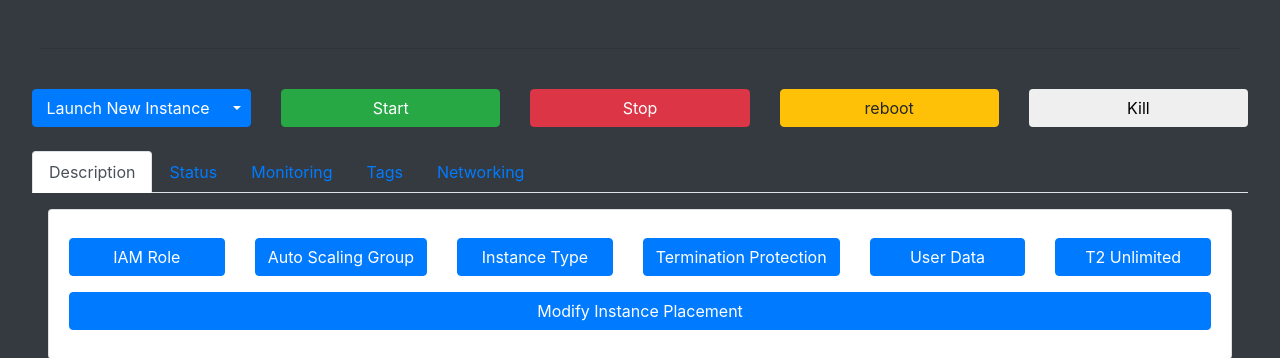
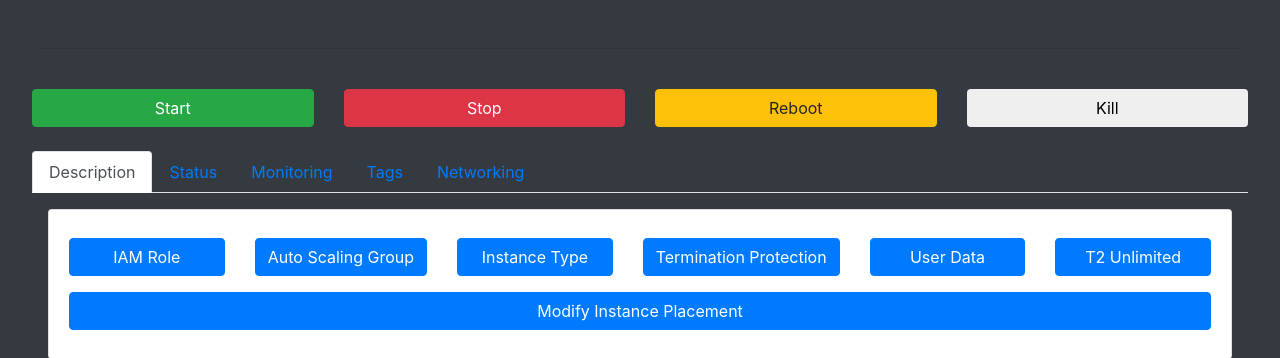
Before and after one commit to Nandoascal/AWS-Wrapper, a Flask app: template AWSWrapper/templates/EC2/instance.html in a window 1280 px wide. Shown: the part 104-462 px from the top of the page. Run offline with Flask 2, Linux system fonts and the light colour scheme; the template is opened without the code that fills it, so the values that code supplies are empty; some libraries are stand-ins or nearby versions.

Commit message:
Create Instance fix

```diff
--- a/AWSWrapper/__init__.py
+++ b/AWSWrapper/__init__.py
@@ -37,8 +37,9 @@ def setModifyInstance(instance_id=None):
     return jsonify({"result": "success"})
 
 
-@app.route("/setNewInstance/<instance_id>", methods=['POST'])
-def setNewInstance(instance_id=None):
+@app.route("/setNewInstance/<image_id>", methods=['POST'])
+def setNewInstance(image_id):
+    Instances.Instances().launch_instance(image_id)
     return jsonify({"result": "success"})
 
 
--- /dev/null
+++ b/AWSWrapper/static/js/buttonAjax.js
@@ -0,0 +1,44 @@
+function buttonAjax(buttonElem, options, failOnly) {
+    if (failOnly === undefined) {
+        failOnly = false;
+    }
+
+    // Get original html and click events
+    var html = buttonElem.html();
+
+    // Disable button
+    buttonElem
+        .prop('disabled', true)
+        .css('pointer-events', 'none')
+        .css('cursor', 'not-allowed');
+
+    // Set spinner
+    var icons = buttonElem.find('i.fa');
+    if (icons.length > 0) {
+        // Set icon to spinner
+        var icon = $(icons[0]);
+        icon.removeClass('fa-*');
+        icon.addClass('fa-spinner fa-spin')
+    } else {
+        // Prepend spinner
+        buttonElem.html('<i class="fa fa-spinner fa-spin"></i>&nbsp;' + html);
+    }
+
+    var disableFunc = function () {
+        // Reset original html
+        buttonElem.html(html);
+
+        // Enable button
+        buttonElem
+            .css('pointer-events', '')
+            .prop('disabled', false)
+            .css('cursor', '');
+    };
+
+    // Send AJAX
+    if (failOnly === true) {
+        return $.ajax(options).always(fail);
+    } else {
+        return $.ajax(options).always(disableFunc);
+    }
+}
--- a/AWSWrapper/static/js/requests.js
+++ b/AWSWrapper/static/js/requests.js
@@ -1,59 +1,11 @@
-function buttonAjax(buttonElem, options, failOnly) {
-    if (failOnly === undefined) {
-        failOnly = false;
-    }
-
-    // Get original html and click events
-    var html = buttonElem.html();
-
-    // Disable button
-    buttonElem
-        .prop('disabled', true)
-        .css('pointer-events', 'none')
-        .css('cursor', 'not-allowed');
-
-    // Set spinner
-    var icons = buttonElem.find('i.fa');
-    if (icons.length > 0) {
-        // Set icon to spinner
-        var icon = $(icons[0]);
-        icon.removeClass('fa-*');
-        icon.addClass('fa-spinner fa-spin')
-    } else {
-        // Prepend spinner
-        buttonElem.html('<i class="fa fa-spinner fa-spin"></i>&nbsp;' + html);
-    }
-
-    var disableFunc = function () {
-        // Reset original html
-        buttonElem.html(html);
-
-        // Enable button
-        buttonElem
-            .css('pointer-events', '')
-            .prop('disabled', false)
-            .css('cursor', '');
-    };
-
-    // Send AJAX
-    if (failOnly === true) {
-        return $.ajax(options).always(fail);
-    } else {
-        return $.ajax(options).always(disableFunc);
-    }
-}
-
 $(document).ready(function () {
     var instance = $('#my-data').data().name;
-    console.log(instance);
 
     $('#buttonIAMRole').click(function (e) {
         buttonAjax($(this), {
             method: "POST",
             url: "/setIAMRole/" + instance,
-            data: {
-
-            },
+            data: {},
             success: function (data, textStatus, request) {
 
             },
@@ -66,9 +18,7 @@ $(document).ready(function () {
         buttonAjax($(this), {
             method: "POST",
             url: "/setScaling/" + instance,
-            data: {
-
-            },
+            data: {},
             success: function (data, textStatus, request) {
 
             },
@@ -81,9 +31,7 @@ $(document).ready(function () {
         buttonAjax($(this), {
             method: "POST",
             url: "/setType/" + instance,
-            data: {
-
-            },
+            data: {},
             success: function (data, textStatus, request) {
 
             },
@@ -96,9 +44,7 @@ $(document).ready(function () {
         buttonAjax($(this), {
             method: "POST",
             url: "/setTermination/" + instance,
-            data: {
-
-            },
+            data: {},
             success: function (data, textStatus, request) {
 
             },
@@ -111,9 +57,7 @@ $(document).ready(function () {
         buttonAjax($(this), {
             method: "POST",
             url: "/setUserData/" + instance,
-            data: {
-
-            },
+            data: {},
             success: function (data, textStatus, request) {
 
             },
@@ -126,9 +70,7 @@ $(document).ready(function () {
         buttonAjax($(this), {
             method: "POST",
             url: "/setT2/" + instance,
-            data: {
-
-            },
+            data: {},
             success: function (data, textStatus, request) {
 
             },
@@ -141,9 +83,7 @@ $(document).ready(function () {
         buttonAjax($(this), {
             method: "POST",
             url: "/setModifyInstance/" + instance,
-            data: {
-
-            },
+            data: {},
             success: function (data, textStatus, request) {
 
             },
@@ -152,28 +92,12 @@ $(document).ready(function () {
             }
         });
     });
-    $('#buttonNewInstance').click(function (e) {
-             buttonAjax($(this), {
-            method: "POST",
-            url: "/setNewInstance/" + instance,
-            data: {
 
-            },
-            success: function (data, textStatus, request) {
-
-            },
-            error: function (data, textStatus, request) {
-
-            }
-        });
-    });
     $('#buttonStart').click(function (e) {
         buttonAjax($(this), {
             method: "POST",
             url: "/setStart/" + instance,
-            data: {
-
-            },
+            data: {},
             success: function (data, textStatus, request) {
 
             },
@@ -186,9 +110,7 @@ $(document).ready(function () {
         buttonAjax($(this), {
             method: "POST",
             url: "/setStop/" + instance,
-            data: {
-
-            },
+            data: {},
             success: function (data, textStatus, request) {
 
             },
@@ -201,9 +123,7 @@ $(document).ready(function () {
         buttonAjax($(this), {
             method: "POST",
             url: "/setReboot/" + instance,
-            data: {
-
-            },
+            data: {},
             success: function (data, textStatus, request) {
 
             },
@@ -216,9 +136,7 @@ $(document).ready(function () {
         buttonAjax($(this), {
             method: "POST",
             url: "/setKill/" + instance,
-            data: {
-
-            },
+            data: {},
             success: function (data, textStatus, request) {
 
             },
@@ -231,9 +149,7 @@ $(document).ready(function () {
         buttonAjax($(this), {
             method: "POST",
             url: "/setDownCreateImage/" + instance,
-            data: {
-
-            },
+            data: {},
             success: function (data, textStatus, request) {
 
             },
@@ -246,9 +162,7 @@ $(document).ready(function () {
         buttonAjax($(this), {
             method: "POST",
             url: "/setDownBundleInstance/" + instance,
-            data: {
-
-            },
+            data: {},
             success: function (data, textStatus, request) {
 
             },
--- a/AWSWrapper/templates/include/buttons.html
+++ b/AWSWrapper/templates/include/buttons.html
@@ -1,19 +1,4 @@
-<DOCTYPE html>
-<html>
-   <body>
 <div class="row">
-         <div class="col py-2">
-            <div class="btn-group btn-block">
-               <button id="buttonNewInstance" type="button" class="btn btn-primary btn-block">Launch New Instance</button>
-               <button id="buttonDropDown" type="button" class="btn btn-primary dropdown-toggle dropdown-toggle-split" data-toggle="dropdown">
-               <span class="caret"></span>
-               </button>
-               <div class="dropdown-menu">
-                  <a id="dropdownCreateImage" class="dropdown-item" href="#">Create Image</a>
-                  <a id="dropdownBundleInstance" class="dropdown-item" href="#">Bundle Instance</a>
-               </div>
-            </div>
-         </div>
     <div class="col py-2">
         <button id="buttonStart" class="btn btn-success center-block" style="width:100%">
             Start
@@ -26,7 +11,7 @@
     </div>
     <div class="col py-2">
         <button id="buttonReboot" class="btn btn-warning center-block" style="width:100%">
-            reboot
+            Reboot
         </button>
     </div>
     <div class="col py-2">
@@ -35,5 +20,3 @@
         </button>
     </div>
 </div>
-   </body>
-</html>
--- a/AWSWrapper/templates/include/scripts.html
+++ b/AWSWrapper/templates/include/scripts.html
@@ -19,3 +19,4 @@
 <!-- Custom scripts for this page-->
 <script src="/static/node_modules/startbootstrap-sb-admin/js/sb-admin-datatables.min.js"></script>
 <script src="/static/node_modules/startbootstrap-sb-admin/js/sb-admin-charts.min.js"></script>
+<script src="/static/js/buttonAjax.js"></script>
```
Also changed, not shown: AWSWrapper/templates/EC2/instances.html (+24 -2 lines). Lines whose indentation alone changed are shown as unchanged.
